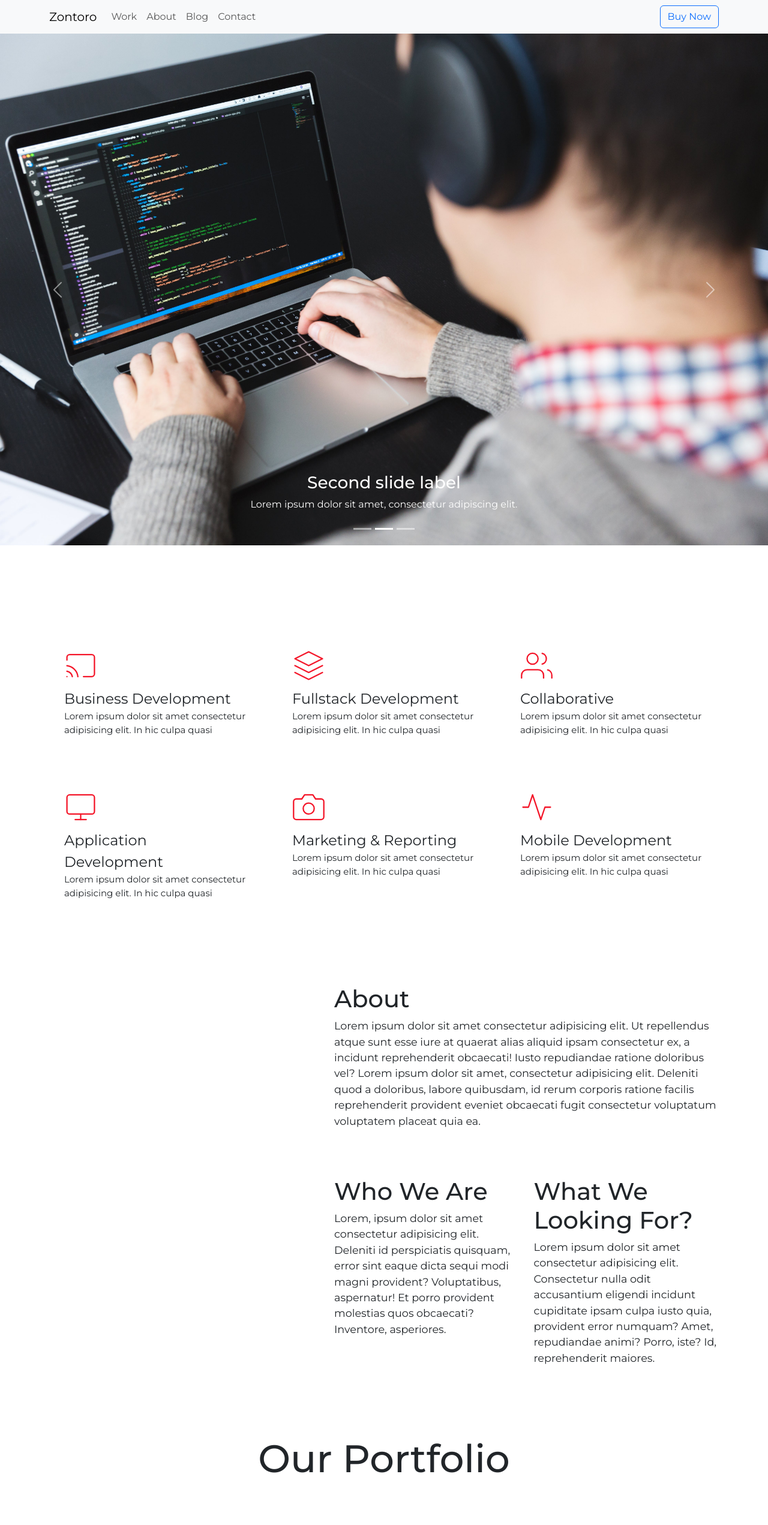
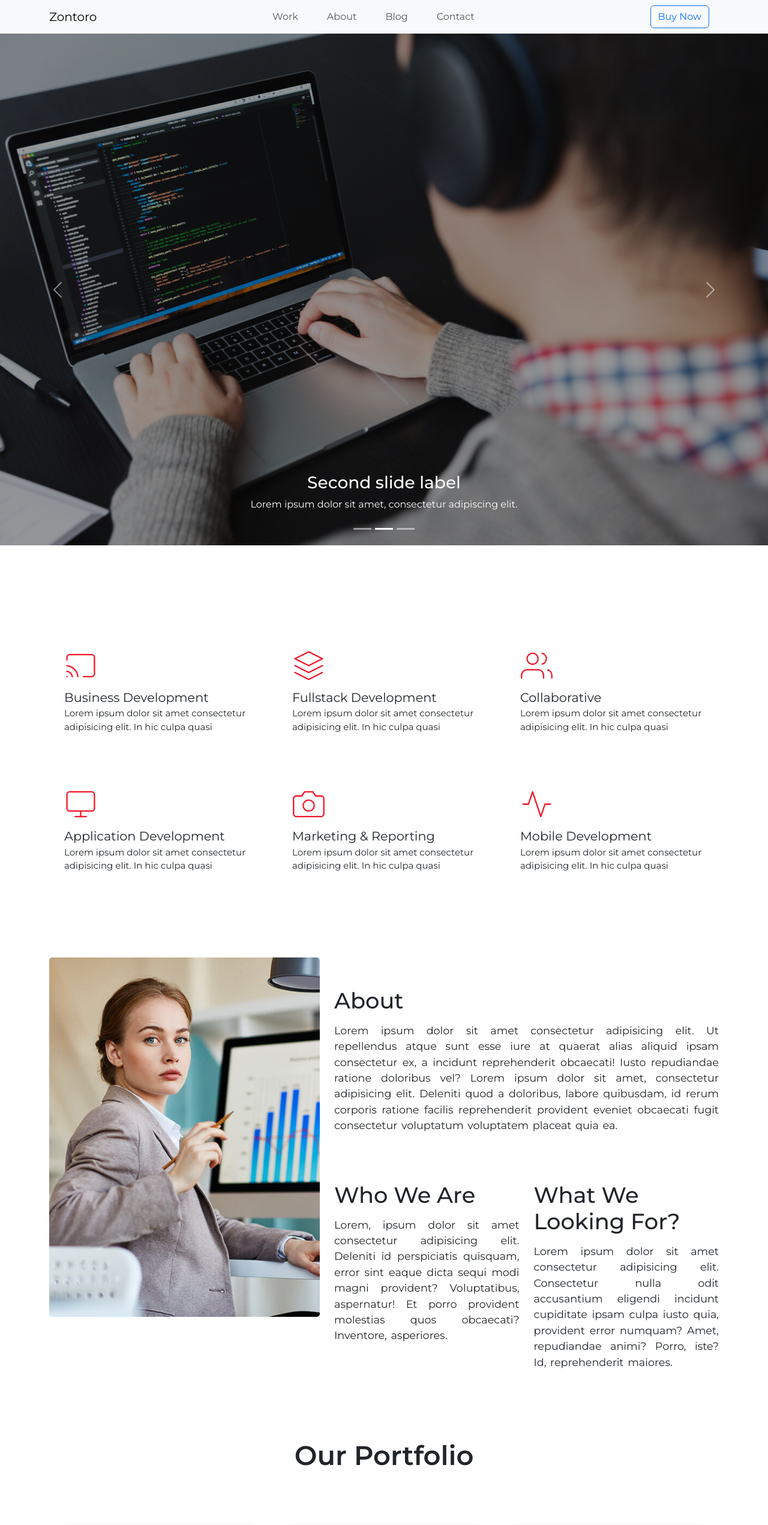
Before and after one commit to JanudaStack/business-website-react, a React (Vite) app: page / in a window 1280 px wide. Shown: the top 2542 px of the page at 60% size. Built offline with nearby package versions, Linux system fonts and the light colour scheme.

Commit message:
Enhance styling and layout for About, Navigation, and Portfolio components; improve image handling and add hover effects

```diff
--- a/src/components/About.jsx
+++ b/src/components/About.jsx
@@ -7,7 +7,11 @@ function About() {
                 <div className="row">
                     <div className="col-lg-5 col-md-4 col-sm-12">
                         <div className="thumbnail">
-                            {/* <img src="/about/about-3.jpg" alt="" /> */}
+                            <img
+                                src="/about/about-3.jpg"
+                                alt=""
+                                className="img-fluid"
+                            />
                         </div>
                     </div>
                     <div className="col-lg-7 col-md-8 col-sm-12">
--- a/src/components/Navigation.jsx
+++ b/src/components/Navigation.jsx
@@ -12,13 +12,23 @@ function Navigation() {
                     <Navbar.Brand href="#home">Zontoro</Navbar.Brand>
                     <Navbar.Toggle aria-controls="basic-navbar-nav" />
                     <Navbar.Collapse id="basic-navbar-nav">
-                        <Nav className="me-auto nav-bar">
-                            <Nav.Link href="#home">Work</Nav.Link>
-                            <Nav.Link href="#about">About</Nav.Link>
-                            <Nav.Link href="#blog">Blog</Nav.Link>
-                            <Nav.Link href="#contact">Contact</Nav.Link>
+                        <Nav className="mx-auto nav-bar">
+                            <Nav.Link href="#home" className="mx-3">
+                                Work
+                            </Nav.Link>
+                            <Nav.Link href="#about" className="mx-3">
+                                About
+                            </Nav.Link>
+                            <Nav.Link href="#blog" className="mx-3">
+                                Blog
+                            </Nav.Link>
+                            <Nav.Link href="#contact" className="mx-3">
+                                Contact
+                            </Nav.Link>
                         </Nav>
-                        <Button variant="outline-primary">Buy Now</Button>
+                        <Button variant="outline-primary" className="mx-3">
+                            Buy Now
+                        </Button>
                     </Navbar.Collapse>
                 </Container>
             </Navbar>
--- a/src/components/UncontrolledExample.jsx
+++ b/src/components/UncontrolledExample.jsx
@@ -1,9 +1,7 @@
 import Carousel from 'react-bootstrap/Carousel';
-
 import ExampleCarouselImageOne from '../assets/backgrounds/pexels-jopwell-2422282.jpg';
 import ExampleCarouselImageTwo from '../assets/backgrounds/software-developer-on-php-code.jpg';
 import ExampleCarouselImageThree from '../assets/backgrounds/working-at-night.jpg';
-
 import '../styles/UncontrolledExample.css';
 function UncontrolledExample() {
     return (
--- a/src/styles/About.css
+++ b/src/styles/About.css
@@ -6,10 +6,21 @@
     margin-top: 8vh;
 }
 
+.thumbnail img {
+    border-radius: 5px;
+}
+
 .about-container h2 {
-    font-size: 2.5rem;
+    margin-bottom: 15px;
+    font-size: 2.3rem;
 }
 
 .about-container p {
+    text-align: justify;
+    word-spacing: 2px;
     font-size: 1.1rem;
 }
+
+.inner-text {
+    padding-top: 50px;
+}
--- a/src/styles/Navigation.css
+++ b/src/styles/Navigation.css
@@ -5,3 +5,7 @@
 .nav-bar .nav-link {
     padding-left: 0; /* Remove padding if not needed */
 }
+
+.nav-bar:hover {
+    color: aquamarine;
+}
--- a/src/styles/NumberCounter.css
+++ b/src/styles/NumberCounter.css
@@ -7,7 +7,9 @@
     font-weight: bold;
     color: #ff0055;
 }
-.section-title {
+.section-title h3 {
+    font-size: 2rem;
+    font-weight: 550;
     margin-top: 5vh;
 }
 
--- a/src/styles/Portfolio.css
+++ b/src/styles/Portfolio.css
@@ -8,7 +8,8 @@
 
 .heading h2 {
     text-align: center;
-    font-size: 4rem;
+    font-size: 2.8rem;
+    font-weight: 600;
 }
 
 .card-container {
@@ -25,15 +26,22 @@
     overflow: hidden;
     box-shadow: 0px 2px 8px rgba(0, 0, 0, 0.2);
     margin: 20px;
+    cursor: pointer;
 }
 
 .card-port img {
+    object-fit: cover;
     width: 100%;
-    height: auto;
+    filter: brightness(0.6);
+    transition: filter 0.3s ease;
+}
+
+.card-port:hover img {
+    filter: brightness(1);
 }
 
 .card-port:hover {
-    transform: scaleY(1);
+    transform: scale(1.05);
 }
 .card-content {
     padding: 16px;
@@ -53,10 +61,17 @@
 .card-content .btn {
     display: inline-block;
     padding: 8px 16px;
-    background-color: #333;
+    border: 1px solid #ccc; /* Using a subtle border color */
     text-decoration: none;
-    border-radius: 4px;
+    border-radius: 20px;
     margin-top: 16px;
+    color: #000000;
+    transition: all 0.3s ease-in-out;
+}
+
+.btn:hover {
+    border: none;
+    background-color: #f30b0b; /* Use a consistent color */
     color: #fff;
 }
 
@@ -64,7 +79,3 @@
     animation: fadeInUp 0.5s ease-in-out;
     transition: transform 0.3s ease-in-out;
 }
-
-.card-port:hover {
-    transform: translateY(-10px);
-}
--- a/src/styles/Service.css
+++ b/src/styles/Service.css
@@ -27,7 +27,7 @@
 }
 
 .card-head {
-    font-size: 1.5rem;
+    font-size: 1.3rem;
     padding-top: 10px;
 }
 
--- a/src/styles/UncontrolledExample.css
+++ b/src/styles/UncontrolledExample.css
@@ -1,4 +1,10 @@
 .carousel-inner img {
-    height: auto;
+    object-fit: cover;
     width: 100%;
+    filter: brightness(0.6);
+    transition: filter 0.3s ease;
 }
+
+.carousel-inner:hover img {
+    filter: brightness(1);
+}
```
